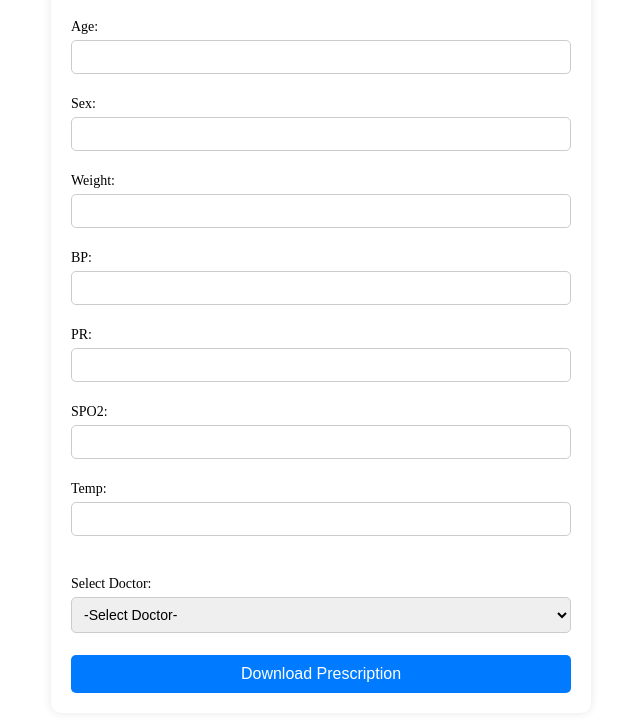
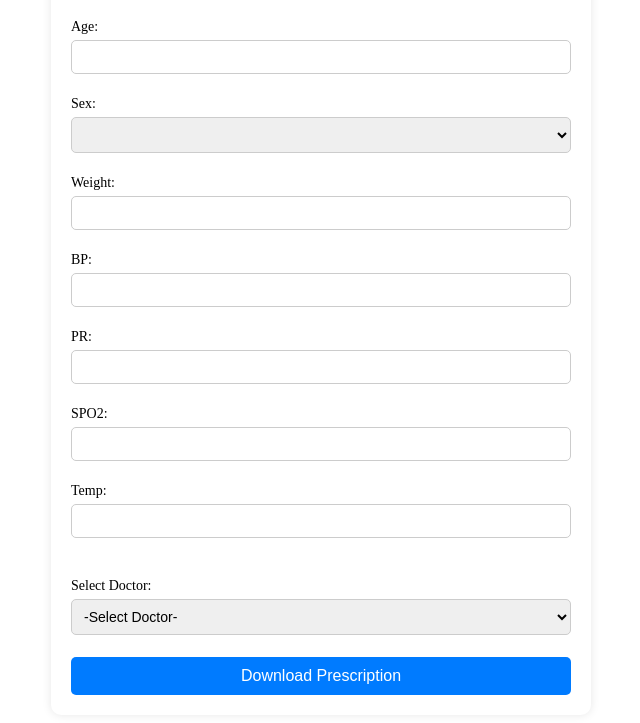
Before and after one commit to Tarunmeher/prescription-gen, a plain HTML site: page index.html in a window 1280 px wide. Shown: the part 224-947 px from the top of the page, without its empty margins (319-959 px from the left). Drawn offline with nearby package versions, Linux system fonts and the light colour scheme.

Commit message:
Update index.html

```diff
--- a/index.html
+++ b/index.html
@@ -76,6 +76,10 @@
 
         #date {
             width: 111px;
+        }
+
+        #sex{
+            width:70px;
         }
 
         .vitals {
@@ -298,7 +302,14 @@
         </div>
         <label>Name: <input type="text" onkeyup="updateValue(this.value,'name')" /></label><br />
         <label>Age: <input type="text" onkeyup="updateValue(this.value,'age')" /></label><br />
-        <label>Sex: <input type="text" onkeyup="updateValue(this.value,'sex')" /></label><br />
+        <label>Sex:
+            <select name="" id="" onchange="updateValue(this.value,'sex')">
+                <option value=""></option>
+                <option value="Male">Male</option>
+                <option value="Female">Female</option>
+                <option value="Trans-gender">Trans-gender</option>
+            </select>
+        </label><br />
         <label>Weight: <input type="text" onkeyup="updateValue(this.value,'weight')" /></label><br />
         <label>BP: <input type="text" onkeyup="updateValue(this.value,'bp')" /></label><br />
         <label>PR: <input type="text" onkeyup="updateValue(this.value,'pr')" /></label><br />
```
